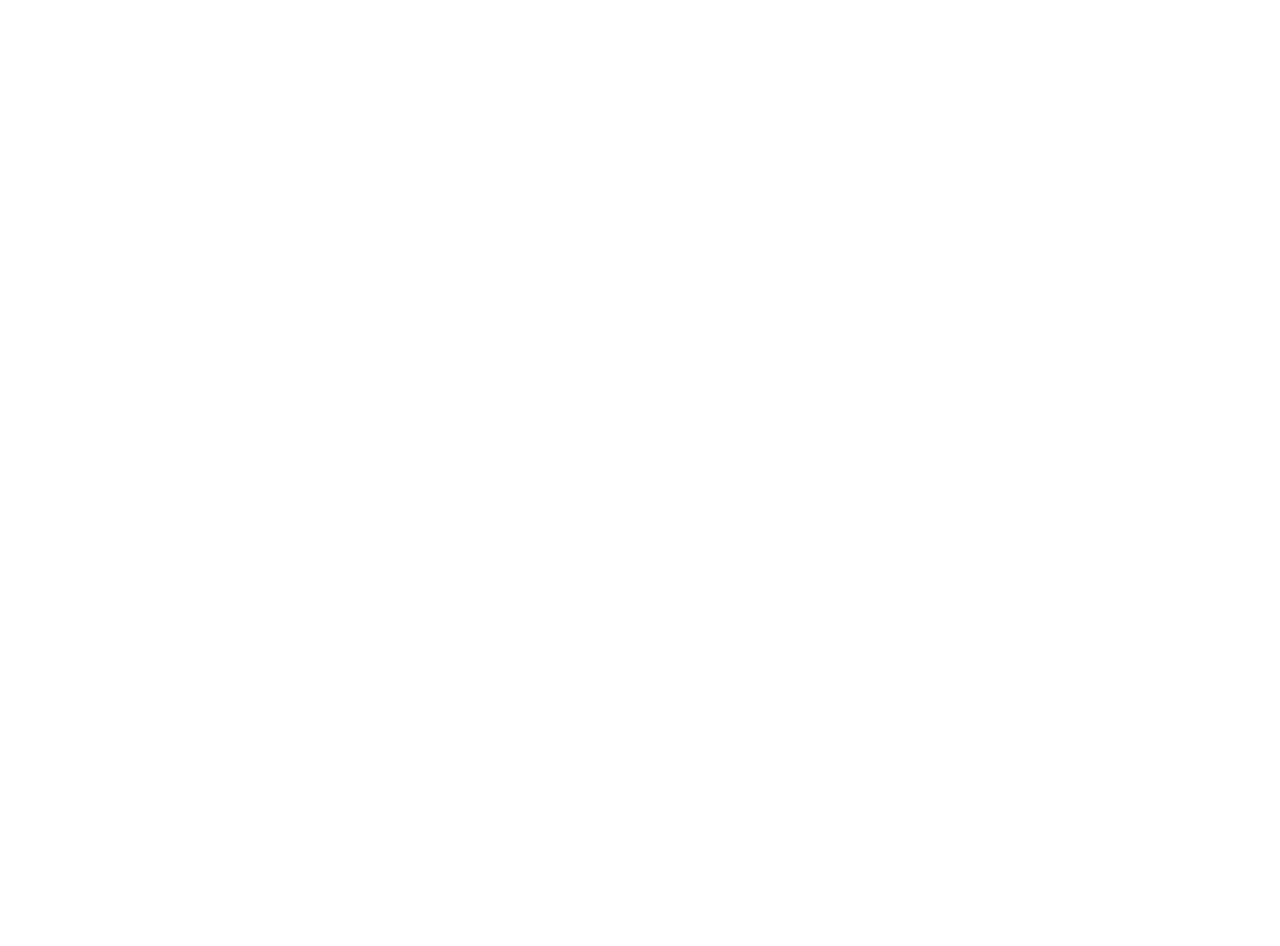
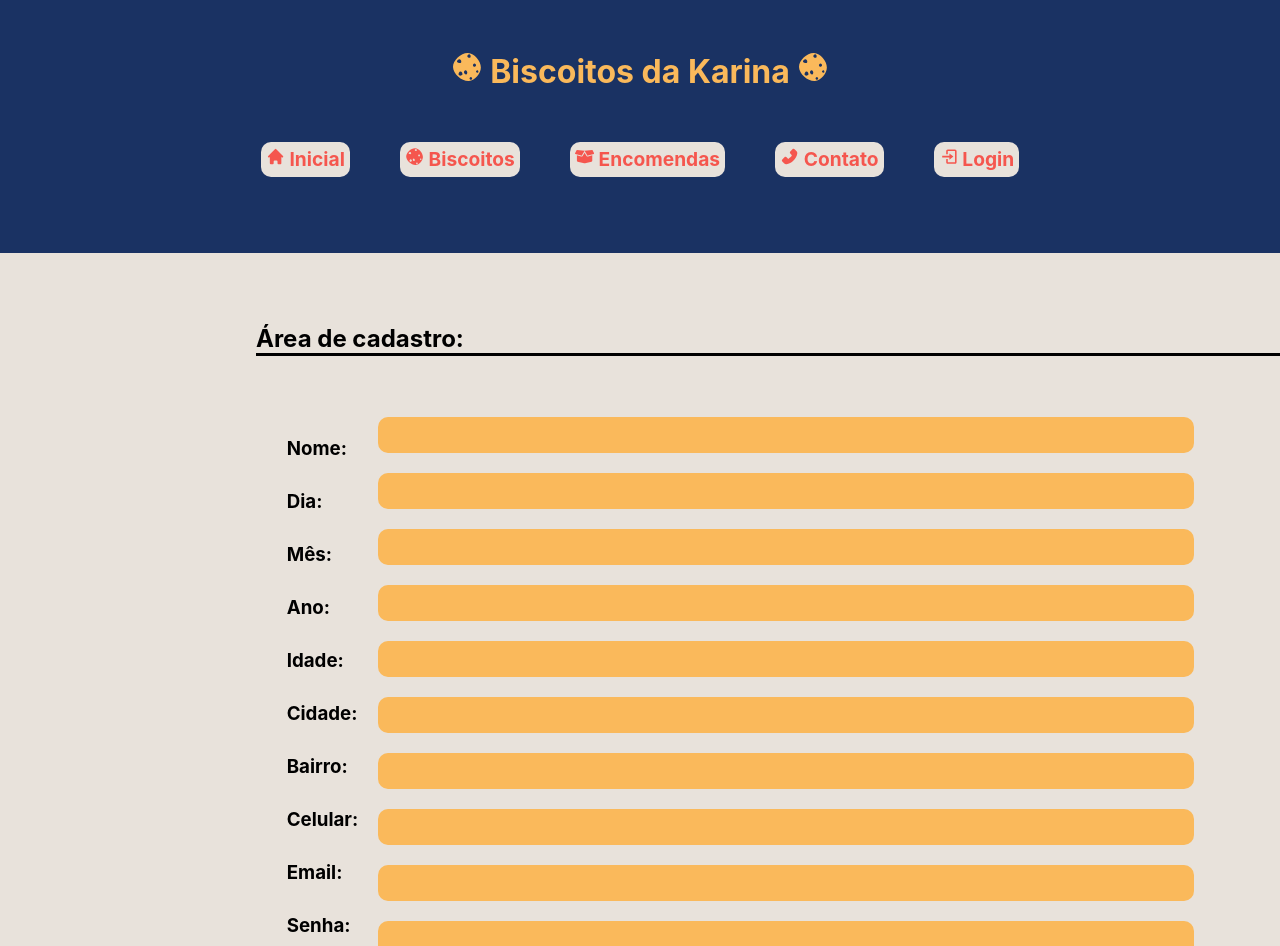
Before and after one commit to sergiohonda/Case_Integrado, a React (Create React App) app in the folder case_integrado/: page /cadastro in a window 1280 px wide. Shown: the top 946 px of the page. Before the commit the page ends 800 px from the top, so only its background shows below. Built offline with nearby package versions, Linux system fonts and the light colour scheme; the HTML template or start-up script is replaced by a standard one.

Commit message:
Cria as areas de cadastro e contato

```diff
--- a/case_integrado/src/Components/Biscoitos/index.js
+++ b/case_integrado/src/Components/Biscoitos/index.js
@@ -26,7 +26,7 @@
             <div className="info-biscoito">
                 <FaCookieBite color="#f5564e"/>
                 <h2> <strong>Nome:</strong> {data.nome} </h2>
-                <h2> <strong>Sabor:</strong> {data.sabor} </h2>
+                <h2> <strong>Peso:</strong> {data.peso} gramas</h2>
                 <h2> <strong>Quantidade:</strong> {quantidadeVar} unidade(s) </h2>
             </div>
             <div className="botoes-quantidade">
--- a/case_integrado/src/Components/Header/index.js
+++ b/case_integrado/src/Components/Header/index.js
@@ -16,13 +16,13 @@
 
     return(
         <header>
-            <h1>Casa do Biscoito <GiCookie/></h1>
+            <h1><GiCookie/> Biscoitos da Karina <GiCookie/></h1>
             <div className="menu">
                 <NavLink to='/' activeStyle={onPageStyle}><button><HiHome/> Inicial</button></NavLink>
                 <NavLink to='/biscoitos' activeStyle={onPageStyle}><button><GiCookie/> Biscoitos</button></NavLink>
                 <NavLink to='/encomendas' activeStyle={onPageStyle}><button><p><FaBoxOpen/> Encomendas</p></button></NavLink>
-                <NavLink to='/' activeStyle={onPageStyle}><button><AiFillPhone/> Contato</button></NavLink>
-                <NavLink to='/' activeStyle={onPageStyle}><button><BiLogIn/> Login</button></NavLink>
+                <NavLink to='/contato' activeStyle={onPageStyle}><button><AiFillPhone/> Contato</button></NavLink>
+                <NavLink to='/cadastro' activeStyle={onPageStyle}><button><BiLogIn/> Login</button></NavLink>
             </div>
         </header>
     )
--- a/case_integrado/src/Components/Header/styles.css
+++ b/case_integrado/src/Components/Header/styles.css
@@ -33,7 +33,3 @@
     color: #fab95b;
     background-color: #f5564e;
 }
-
-.selected{
-    border-bottom: 2px solid #f5564e;
-}
--- /dev/null
+++ b/case_integrado/src/Pages/Cadastro/index.js
@@ -0,0 +1,105 @@
+import React, { useState } from "react";
+import Header from "../../Components/Header";
+import "./styles.css";
+
+export default function Cadastro(){
+
+    const [name, setName] = useState();
+    const [day, setDay] = useState();
+    const [month, setMonth] = useState();
+    const [year, setYear] = useState();
+    const [age, setAge] = useState();
+    const [city, setCity] = useState();
+    const [district, setDistrict] = useState();
+    const [cellphone, setCellphone] = useState();
+    const [emailuser, setEmail] = useState();
+    const [password, setPassword] = useState();
+
+
+    const addUser=()=>{
+        const novoItem = {nome:name, dia:day, mes:month, ano:year, idade:age, cidade:city, bairro:district, celular:cellphone, email:emailuser, senha:password}
+        const novaLista = usuarios.concat(novoItem)
+        setUsers(novaLista)
+        setName ('')
+        setDay ('')
+        setMonth ('')
+        setYear ('')
+        setAge ('')
+        setCity ('')
+        setDistrict ('')
+        setCellphone ('')
+        setEmail ('')
+        setPassword ('')
+    }
+
+    const usuariosCadastrados =[
+        {
+            nome: "Sérgio Hiroshi Honda",
+            dia: 19,
+            mes: 11,
+            ano: 2001,
+            idade: 19,
+            cidade: "Rio de Janeiro",
+            bairro: "Tijuca",
+            celular: 966763672,
+            email: "sergiohonda@poli.ufrj.br",
+            senha: "123456789"
+
+        },
+        {
+            nome: "Karina",
+            sobrenome: "Duarte",
+            dia: 13,
+            mes: 3,
+            ano: 1995,
+            idade: 26,
+            cidade: "Rio de Janeiro",
+            bairro: "Grajaú",
+            celular: 996451713,
+            email: "karinaduarte@gmail.com",
+            senha: "987654321"
+        }
+    ]
+
+    const [usuarios, setUsers] = useState(usuariosCadastrados);
+
+    return(
+        <div className="principal">
+            <Header/>
+            <div className="listaPrincipal">
+                <div className="titulo">
+                    <h2>Área de cadastro:</h2>
+                </div>
+                <div>
+                    <div className="bloco-cadastro">
+                        <div className="dados-cadastro">
+                            <h3>Nome:</h3>
+                            <h3>Dia:</h3>
+                            <h3>Mês:</h3>
+                            <h3>Ano:</h3>
+                            <h3>Idade:</h3>
+                            <h3>Cidade:</h3>
+                            <h3>Bairro:</h3>
+                            <h3>Celular:</h3>
+                            <h3>Email:</h3>
+                            <h3>Senha:</h3>
+                        </div>
+                        <div className="inputs">
+                            <input value={name} onChange={(e)=>setName(e.currentTarget.value)}/>
+                            <input value={day} onChange={(e)=>setDay(e.currentTarget.value)}/>
+                            <input value={month} onChange={(e)=>setMonth(e.currentTarget.value)}/>
+                            <input value={year} onChange={(e)=>setYear(e.currentTarget.value)}/>
+                            <input value={age} onChange={(e)=>setAge(e.currentTarget.value)}/>
+                            <input value={city} onChange={(e)=>setCity(e.currentTarget.value)}/>
+                            <input value={district} onChange={(e)=>setDistrict(e.currentTarget.value)}/>
+                            <input value={cellphone} onChange={(e)=>setCellphone(e.currentTarget.value)}/>
+                            <input value={emailuser} onChange={(e)=>setEmail(e.currentTarget.value)}/>
+                            <input value={password} onChange={(e)=>setPassword(e.currentTarget.value)}/>
+                        </div>
+                    </div>
+                    <button onClick={addUser} className="botao-cadastro">Cadastrar</button>
+                </div>
+            </div>
+        </div>
+    )
+}
--- /dev/null
+++ b/case_integrado/src/Pages/Cadastro/styles.css
@@ -0,0 +1,56 @@
+.bloco-cadastro{
+    display: flex;
+    flex-direction: row;
+    align-items: center;
+    padding: 3%;
+    gap: 20px;
+}
+
+.inputs{
+    display: flex;
+    flex-direction: column;
+    gap: 20px;
+}
+
+input{
+    padding: 1%;
+    width: 100vh;
+    font-size: medium;
+    font-weight: bold;
+    border: none;
+    background-color: #fab95b;
+    border-radius: 10px;
+    font-family: -apple-system, BlinkMacSystemFont, 'Segoe UI', Roboto, Oxygen, Ubuntu, Cantarell, 'Open Sans', 'Helvetica Neue', sans-serif;
+}
+
+h3{
+    font-family: -apple-system, BlinkMacSystemFont, 'Segoe UI', Roboto, Oxygen, Ubuntu, Cantarell, 'Open Sans', 'Helvetica Neue', sans-serif;
+}
+
+.dados-cadastro{
+    display: flex;
+    flex-direction: column;
+    gap: 30px;
+}
+
+button{
+    padding: 1%;
+    width: 25%;
+    font-size:larger;
+    font-weight: bold;
+    cursor: pointer;
+    border: none;
+    background-color: #f5564e;
+    color: #1a3263;
+    border-radius: 10px;
+    font-family: -apple-system, BlinkMacSystemFont, 'Segoe UI', Roboto, Oxygen, Ubuntu, Cantarell, 'Open Sans', 'Helvetica Neue', sans-serif;
+}
+
+button:hover{
+    background-color: #1a3263;
+    color: #f5564e;
+}
+
+.botao-cadastro{
+    margin-left: 11%;
+}
--- /dev/null
+++ b/case_integrado/src/Pages/Contato/index.js
@@ -0,0 +1,28 @@
+import React from 'react';
+import Header from '../../Components/Header';
+import {BsFillPersonFill} from 'react-icons/bs';
+import { RiContactsBook2Fill } from 'react-icons/ri';
+import { AiFillHome } from 'react-icons/ai';
+import { FaInstagram, FaFacebook, FaTwitter } from 'react-icons/fa';
+import "./styles.css";
+
+export default function Contato(){
+    return(
+        <div className="principal">
+            <Header/>
+            <div className="listaPrincipal">
+                <div className="titulo">
+                    <h2>Contato:</h2>
+                </div>
+                <ul className="contatos">
+                    <h2> <strong> <BsFillPersonFill/> Proprietária:</strong> Karina Duarte</h2>
+                    <h2> <strong> <RiContactsBook2Fill/> Contato:</strong> (21) 996451713</h2>
+                    <h2> <strong> <AiFillHome/> Endereço:</strong> Rua Manhuaçu, 500 - Vargem Grande</h2>
+                    <h2> <strong> <FaInstagram/> Instagram:</strong> @karina_biscoitos</h2>
+                    <h2> <strong> <FaFacebook/> Facebook:</strong> Biscoitos da Karina</h2>
+                    <h2> <strong> <FaTwitter/> Twitter:</strong> @karina_biscoitos</h2>
+                </ul>
+            </div>
+        </div>
+    )
+}
--- /dev/null
+++ b/case_integrado/src/Pages/Contato/styles.css
@@ -0,0 +1,12 @@
+.contatos{
+    display: flex;
+    flex-direction: column;
+    padding: 2%;
+    padding-left: 10%;
+    gap: 15px;
+}
+.contatos h2{
+    color: #f5564e;
+    font-weight: bold;
+    font-family: -apple-system, BlinkMacSystemFont, 'Segoe UI', Roboto, Oxygen, Ubuntu, Cantarell, 'Open Sans', 'Helvetica Neue', sans-serif;
+}
--- a/case_integrado/src/Pages/EncomendaBiscoitos/styles.css
+++ b/case_integrado/src/Pages/EncomendaBiscoitos/styles.css
@@ -23,37 +23,7 @@
     padding-left: 10%;
 }
 
-.adder{
-    display: flex;
-    flex-direction: row;
-    padding: 6%;
-    gap: 35px;
-    padding-left: 20%;
+.botao-carrinho{
+    margin-top: 4%;
+    margin-left: 25%;
 }
-
-.inputs{
-    display: flex;
-    flex-direction: row;
-    gap: 10px;
-}
-
-input{
-    padding: 1%;
-    width: 40%;
-    font-size: medium;
-    font-weight: bold;
-    border: none;
-    background-color: #fab95b;
-    border-radius: 10px;font-family: -apple-system, BlinkMacSystemFont, 'Segoe UI', Roboto, Oxygen, Ubuntu, Cantarell, 'Open Sans', 'Helvetica Neue', sans-serif;
-}
-
-button{
-    padding: 1%;
-    width: 20%;
-    font-size:small;
-    font-weight: bold;
-    border: none;
-    background-color: #f5564e;
-    border-radius: 10px;
-    font-family: -apple-system, BlinkMacSystemFont, 'Segoe UI', Roboto, Oxygen, Ubuntu, Cantarell, 'Open Sans', 'Helvetica Neue', sans-serif;
-}
--- a/case_integrado/src/Routes/routes.js
+++ b/case_integrado/src/Routes/routes.js
@@ -1,6 +1,8 @@
 import React from 'react';
 import { BrowserRouter, Switch, Route } from 'react-router-dom';
+import Cadastro from '../Pages/Cadastro';
 import CatalogoBiscoitos from '../Pages/CatalogoBiscoitos';
+import Contato from '../Pages/Contato';
 import EncomendaBiscoitos from '../Pages/EncomendaBiscoitos';
 import Home from '../Pages/Home';
 
@@ -12,6 +14,8 @@
                     <Route exact path="/" component={Home}/>
                     <Route path="/encomendas" component={EncomendaBiscoitos}/>
                     <Route path="/biscoitos" component={CatalogoBiscoitos}/>
+                    <Route path="/cadastro" component={Cadastro}/>
+                    <Route path="/contato" component={Contato}/>
                 </Switch>
             </BrowserRouter>
         </>
```
Also changed, not shown: case_integrado/src/Pages/EncomendaBiscoitos/index.js (+32 -30 lines).
